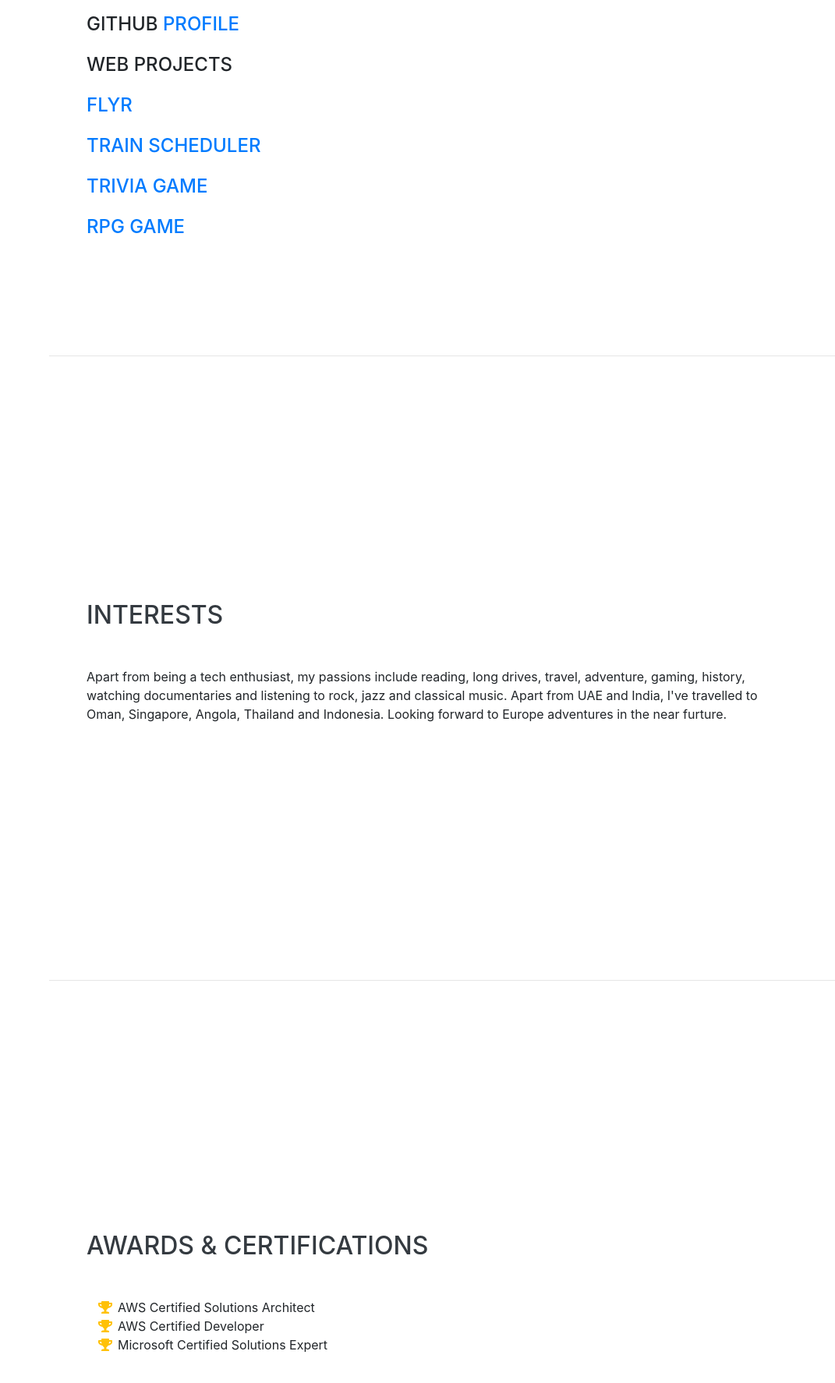
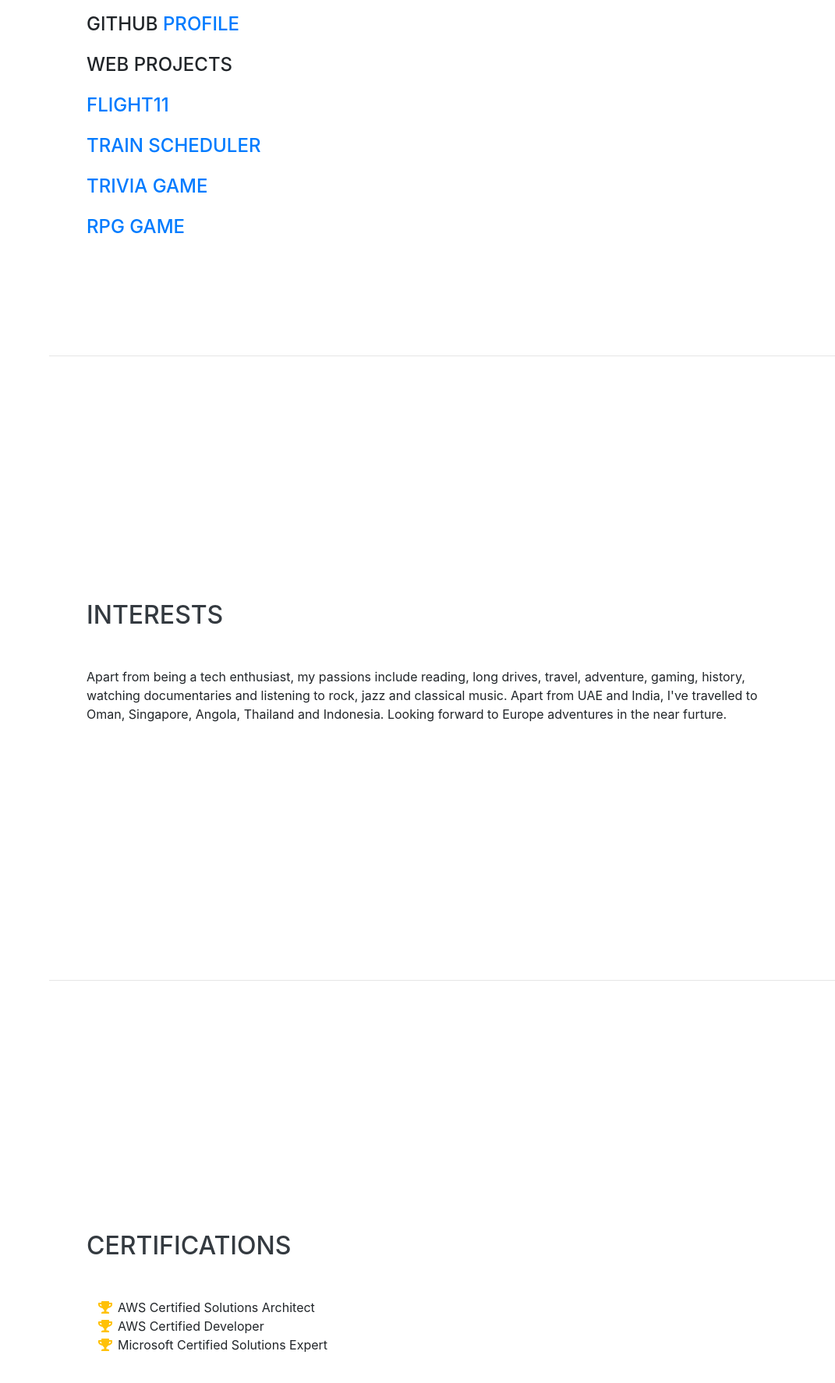
Before and after one commit to dolwinf/PORTFOLIO, a website with bundled scripts: page index.html in a window 1280 px wide. Shown: the part 2747-4521 px from the top of the page at 78% size, without its empty margins (209-1280 px from the left). Built offline with nearby package versions, Linux system fonts and the light colour scheme; a web font is replaced by a local one.

Commit message:
Added Flight11 project

```diff
--- a/index.html
+++ b/index.html
@@ -219,7 +219,7 @@
 
         <div class="subheading mb-3">Github <a href="https://github.com/dolwinf">Profile</a></div>
         <div class="subheading mb-3">Web Projects</div>
-        <div class="subheading mb-3"><a href="https://github.com/dolwinf/FLYR">FLYR</a></div>
+        <div class="subheading mb-3"><a href="https://github.com/dolwinf/Flight11">Flight11</a></div>
         <div class="subheading mb-3"><a href="https://github.com/dolwinf/train-schedule-firebase">Train scheduler</a></div>
         <div class="subheading mb-3"><a href="https://github.com/dolwinf/TriviaGame">Trivia Game</a></div>
         <div class="subheading mb-3"><a href="https://github.com/dolwinf/RPG-game">RPG Game</a></div>
@@ -246,7 +246,7 @@
 
     <section class="resume-section p-3 p-lg-5 d-flex align-items-center" id="awards">
       <div class="w-100">
-        <h2 class="mb-5">Awards &amp; Certifications</h2>
+        <h2 class="mb-5">Certifications</h2>
         <ul class="fa-ul mb-0">
           <li>
             <i class="fa-li fa fa-trophy text-warning"></i>
```
